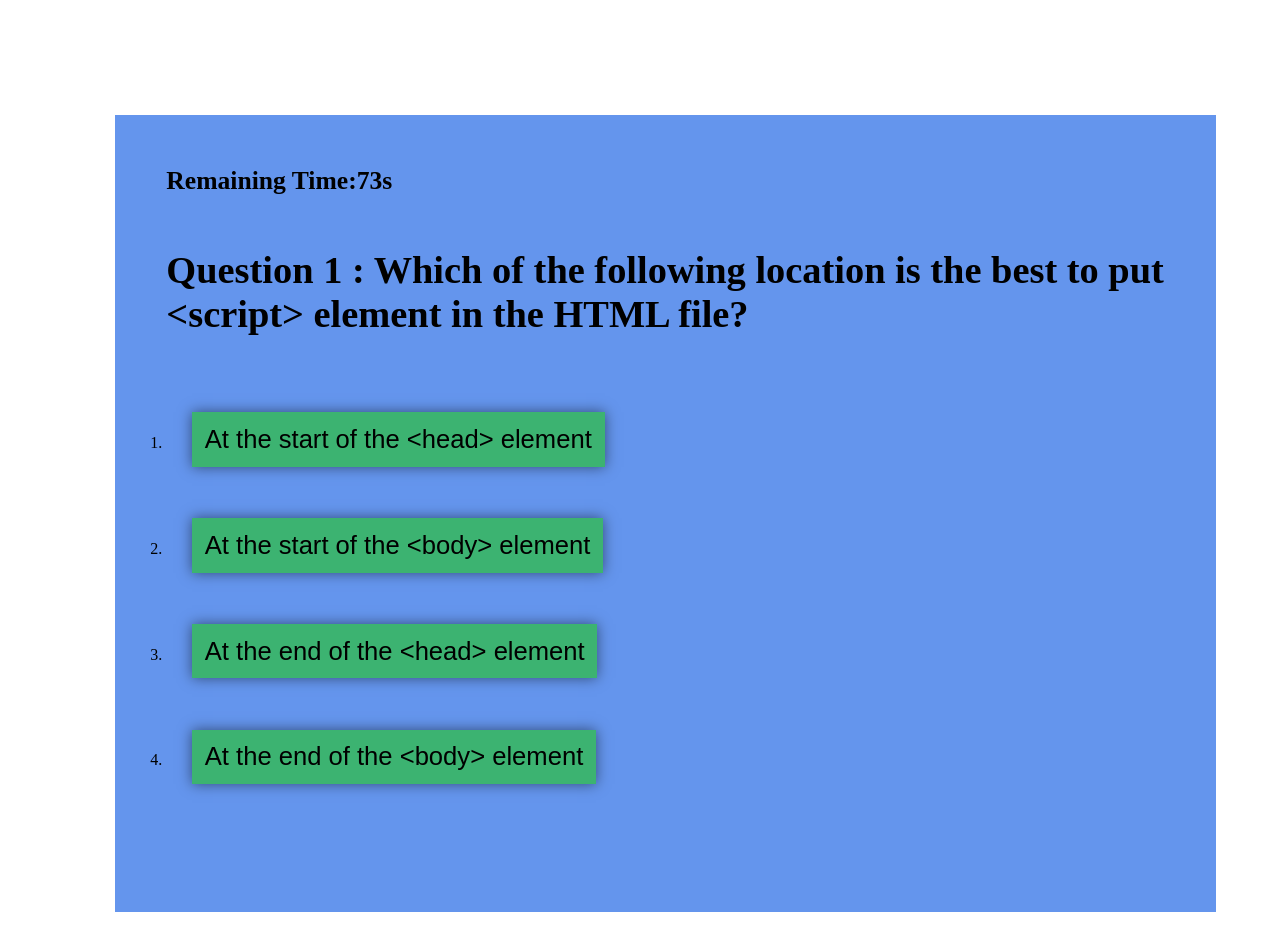
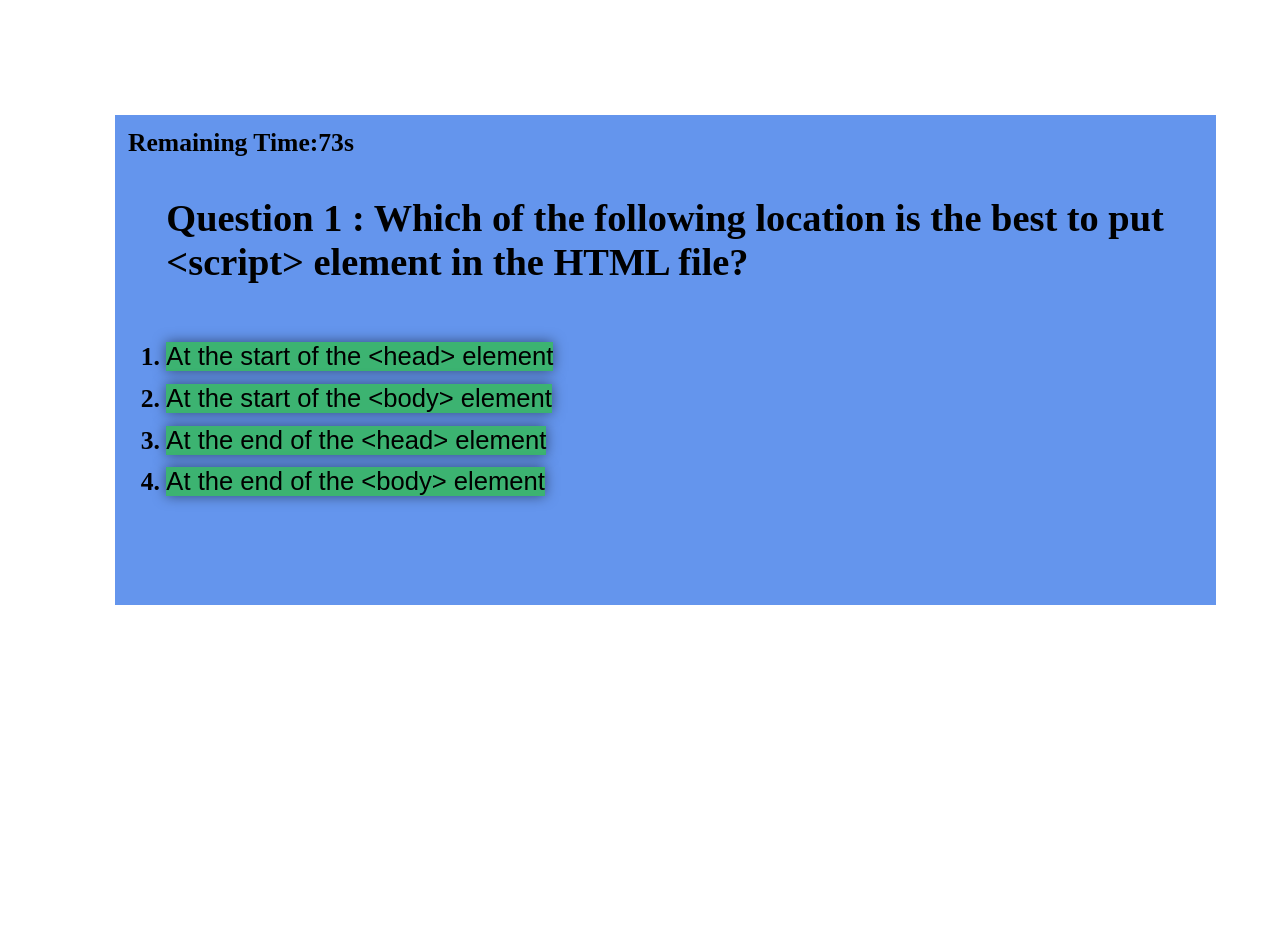
Before and after one commit to pc611652003/Code-Quiz, a plain HTML site: page index.html in a window 1280 px wide. Both pictures are taken after a click on the button "Start". After the commit the page ends 800 px from the top, so only its background shows below. Drawn offline with Linux system fonts and the light colour scheme.

Commit message:
Update CSS for question display

```diff
--- a/assets/css/style.css
+++ b/assets/css/style.css
@@ -64,14 +64,31 @@ main {
     margin: 0vw;
 }
 
+#timer {
+    margin: 0;
+    padding: 0;
+}
+
+#countdown {
+    margin: 0;
+    padding: 0;
+}
+
+.answer-btn {
+    margin: 0.5vw 0vw;
+    padding: 0;
+}
+
 #answer-List {
-    margin: 0.5vw 2vw;
+    margin: 0.5vw 4vw;
     padding: 0vw 2vw;
 }
 
 .answer-item {
     margin: 0vw;
     padding: 0vw;
+    font-size: 2vw;
+    font-weight: bold;
 }
 /* End of the Style for Question Page */
 
--- a/index.html
+++ b/index.html
@@ -23,10 +23,10 @@
             <h3 id="timer">Remaining Time:<span id="countdown">75s</span></h3>
             <h2 id="question"></h2>
             <ol id="answer-list">
-                <li class="answer-item"><button id="answer1-btn"></button></li>
-                <li class="answer-item"><button id="answer2-btn"></button></li>
-                <li class="answer-item"><button id="answer3-btn"></button></li>
-                <li class="answer-item"><button id="answer4-btn"></button></li>
+                <li class="answer-item"><button id="answer1-btn" class="answer-btn"></button></li>
+                <li class="answer-item"><button id="answer2-btn" class="answer-btn"></button></li>
+                <li class="answer-item"><button id="answer3-btn" class="answer-btn"></button></li>
+                <li class="answer-item"><button id="answer4-btn" class="answer-btn"></button></li>
             </ol>
             <h3 id="answerResult"></h3>
         </div>
```
Also changed, not shown: screenshots/Starting_Page.PNG (added).
